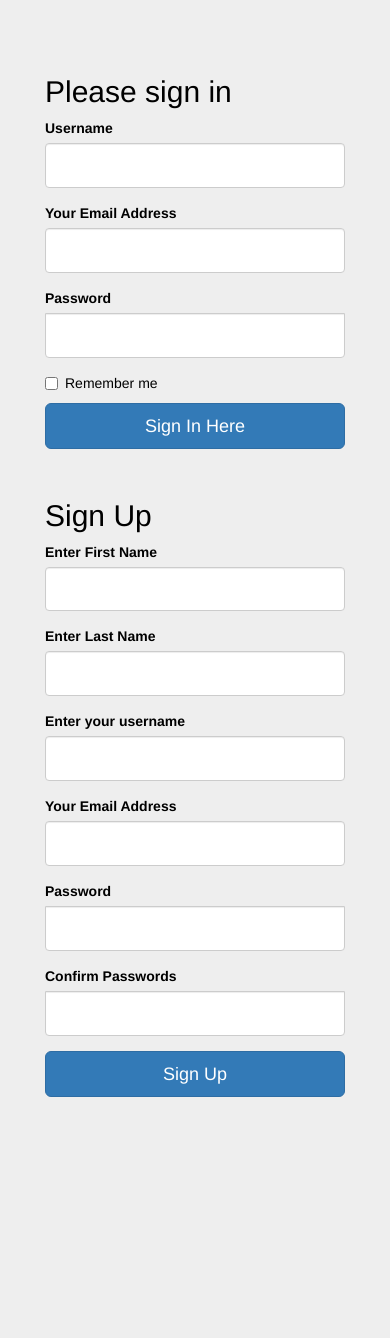
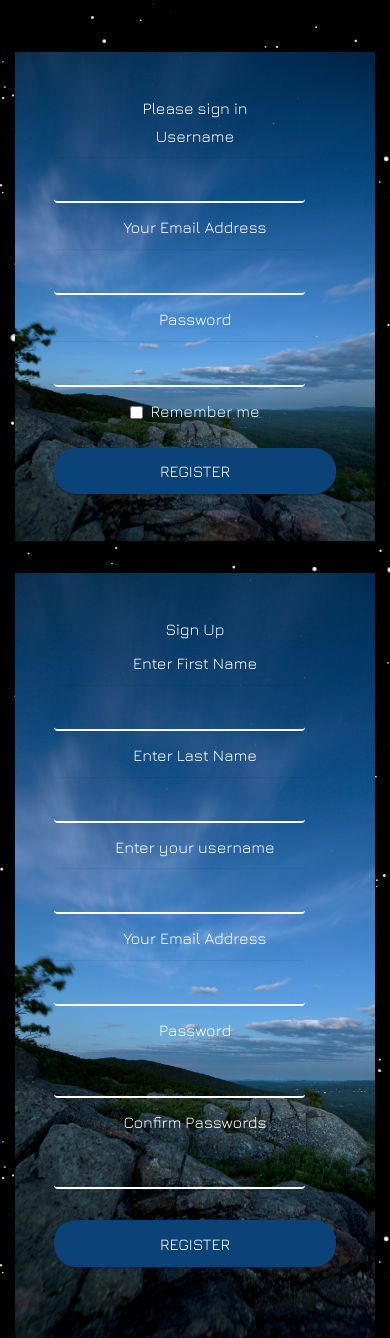
Before and after one commit to ppolle/tripi, a Flask app: page /authenticate/login in a window 390 px wide. Before the commit the page ends 1097 px from the top, so only its background shows below. Run offline with Flask 2, Linux system fonts and the light colour scheme; some libraries are stand-ins or nearby versions.

Commit message:
change style for login page

```diff
--- /dev/null
+++ b/app/static/auth/login.css
@@ -0,0 +1,448 @@
+/*--
+Author: W3layouts
+Author URL: http://w3layouts.com
+License: Creative Commons Attribution 3.0 Unported
+License URL: http://creativecommons.org/licenses/by/3.0/
+--*/
+/*--reset--*/
+html,body,div,span,applet,object,iframe,h1,h2,h3,h4,h5,h6,p,blockquote,pre,a,abbr,acronym,address,big,cite,code,del,dfn,em,img,ins,kbd,q,s,samp,small,strike,strong,sub,sup,tt,var,b,u,i,dl,dt,dd,ol,nav ul,nav li,fieldset,form,label,legend,table,caption,tbody,tfoot,thead,tr,th,td,article,aside,canvas,details,embed,figure,figcaption,footer,header,hgroup,menu,nav,output,ruby,section,summary,time,mark,audio,video{margin:0;padding:0;border:0;font-size:100%;font:inherit;vertical-align:baseline;}
+article, aside, details, figcaption, figure,footer, header, hgroup, menu, nav, section {display: block;}
+ol,ul{list-style:none;margin:0px;padding:0px;}
+blockquote,q{quotes:none;}
+blockquote:before,blockquote:after,q:before,q:after{content:'';content:none;}
+table{border-collapse:collapse;border-spacing:0;}
+/*--start editing from here--*/
+a{text-decoration:none;}
+.txt-rt{text-align:right;}/* text align right */
+.txt-lt{text-align:left;}/* text align left */
+.txt-center{text-align:center;}/* text align center */
+.float-rt{float:right;}/* float right */
+.float-lt{float:left;}/* float left */
+.clear{clear:both;}/* clear float */
+.pos-relative{position:relative;}/* Position Relative */
+.pos-absolute{position:absolute;}/* Position Absolute */
+.vertical-base{	vertical-align:baseline;}/* vertical align baseline */
+.vertical-top{	vertical-align:top;}/* vertical align top */
+nav.vertical ul li{	display:block;}/* vertical menu */
+nav.horizontal ul li{	display: inline-block;}/* horizontal menu */
+img{max-width:100%;}
+/*--end reset--*/
+body {
+    font-family: 'Jura', sans-serif;
+    background: #0E387C
+}
+h1 {
+    color: #fff;
+    text-align: center;
+    padding: 1em 0 0 0;
+    font-size: 3em;
+    font-weight: 700;
+}
+/*-- main --*/
+.main {
+    margin: 4em auto;
+    width: 50%;
+}
+.banner {
+    background: url(../images/banner.jpg)no-repeat 0px 0px;
+    background-size: cover;
+}
+
+/*--signin-form--*/
+.w3 {
+    float: left;
+    width: 48%;
+    margin-right: 4%;
+}
+.container{
+    margin-top: 5%;
+}
+.agile {
+    width: 48%;
+    height: 50vh;
+}
+.signin-form {
+    background: url(../banner1.jpg)no-repeat 0px 0px;
+    background-size: cover;
+    padding: 2em 2em;
+	text-align: center;
+}
+.signin-form h3 {
+    font-size: 2em;
+    color: #fff;
+    font-weight: 700;
+    margin-bottom: 1.5em;
+}
+.signin-form h3 span {
+    color: #67e1ff;
+}
+.signin-form img {
+    border-radius: 50%;
+}
+.login-form {
+    margin: 1em 0 2.5em;
+}
+.signin-form input[type="text"], .signin-form input[type="password"] {
+    width: 92%;
+    padding: 1em 1em 1em 1em;
+    font-size: 0.8em;
+    margin: 1em 0;
+    outline: none;
+    color: #FFF;
+    border: none;
+    border-bottom: 2px solid #fff;
+	letter-spacing: 1px;
+	text-align:center;
+}
+.signin-form input[type="text"] {
+    background: none;
+    display: block;
+}
+.signin-form input[type="password"] {
+     background: none;
+    display: block;
+}
+::-webkit-input-placeholder{
+	color:#fff !important;
+}
+.signin-form input[type="submit"] {
+    outline: none;
+    padding: 0.9em 0;
+    width: 100%;
+    text-align: center;
+    font-size: 1em;
+    margin-top: 1em;
+    border: none;
+    color: #fff;
+    cursor: pointer;
+    background: #0b4379;
+    box-shadow: 0px 2px 1px rgba(28, 28, 29, 0.42);
+	border-radius: 22px;
+
+}
+.signin-form input[type="submit"]:hover {
+    color: #fff;
+    background: #002242;
+    transition: .5s all;
+	-webkit-transition: .5s all;
+    -moz-transition: .5s all;
+    -o-transition: .5s all;
+    -ms-transition: .5s all;
+}
+.signin-form p a {
+    font-size: 0.875em;
+    color: #fff;
+    letter-spacing: 1px;
+}
+/*--//signin-form--*/
+.header-social {
+    text-align: center;
+    margin-bottom: 2em;
+}
+.tp {
+    margin: 3.7em 0 0;
+}
+h5 {
+    border-left: 1px dotted #7467b9;
+    padding: 0.5em;
+}
+.header-social a.face{
+  background:url(../images/fac.png)no-repeat 12px 9px #3B62A3;
+  color: #FFF;
+  font-size: 16px;
+  font-weight: 400;
+  padding: 0 2em;
+  width: 30%;
+  text-align: left;
+  margin-right: 0%;
+  transition: 0.5s all;
+  -webkit-transition: 0.5s all;
+  -moz-transition: 0.5s all;
+  -o-transition: 0.5s all;
+  display: inline-block;
+  float:left;
+  border-radius: 14px 0px 0px 14px;
+}
+.header-social a.face:hover{
+	 background:url(../images/fac.png)no-repeat 12px 9px #0E387C;
+	 transition: 0.5s all;
+  -webkit-transition: 0.5s all;
+  -moz-transition: 0.5s all;
+  -o-transition: 0.5s all;
+}
+/*-- w3layouts --*/
+.header-social a.goog {
+  background:url(../images/google.png)no-repeat 12px 9px #D64639;
+  color: #FFF;
+  font-size: 16px;
+  font-weight: 400;
+  padding: 0 2.5em;
+  width: 24%;
+  text-align: left;
+  transition: 0.5s all;
+  -webkit-transition: 0.5s all;
+  -moz-transition: 0.5s all;
+  -o-transition: 0.5s all;
+  display: inline-block;
+  cursor: pointer;
+  outline: none;
+  float:left;
+  border-radius: 0px 14px 14px 0px;
+}
+.header-social a.goog:hover {
+  background: url(../images/google.png)no-repeat 12px 9px #ff4b3b;
+   transition: 0.5s all;
+  -webkit-transition: 0.5s all;
+  -moz-transition: 0.5s all;
+  -o-transition: 0.5s all;
+}
+.header-social h4 {
+  font-size: 17px;
+  color: #6A67CE;
+  text-align: center;
+  margin: 20px 0px;
+  font-family: 'Roboto Condensed', sans-serif;
+}
+.header-social h4 a{
+	color:#6A67CE;
+}
+.header-social h4 a:hover{
+	color:#FFB900;
+}
+/*--copyright--*/
+.copyright {
+    margin: 2em;
+    text-align: center;
+}
+.copyright p {
+    font-size: 1em;
+    color: #fff;
+	line-height:1.8em;
+}
+.copyright p a{
+    color: #fff;
+}
+.copyright p a:hover{
+    color:#56c8dc;
+}
+/*--//copyright--*/
+/*-- agileits --*/
+/*---- responsive-design -----*/
+@media(max-width:1440px){
+.main {
+    width: 56%;
+}
+}
+@media(max-width:1366px){
+.main {
+    width: 59%;
+}
+}
+@media(max-width:1280px){
+h1 {
+    font-size: 2.5em;
+}
+.main {
+    width: 63%;
+}
+}
+@media(max-width:1080px){
+.main {
+    width: 74%;
+	margin: 2em auto;
+}
+}
+@media(max-width:1024px){
+.main {
+    width: 82%;
+}
+.signin-form {
+    padding: 3em 2.5em;
+}
+}
+@media(max-width:991px){
+.main {
+    width: 85%;
+}
+}
+@media(max-width:900px){
+.main {
+    width: 93%;
+}
+}
+@media(max-width:800px){
+.main {
+    width: 51%;
+}
+.w3 {
+    float: none;
+    width: 100%;
+    margin-right: 0;
+    margin-bottom: 5%;
+}
+.agile {
+    float: none;
+    width: 100%;
+}
+.signin-form p a {
+    line-height: 1.8em;
+}
+}
+@media(max-width:768px){
+.main {
+    width: 53%;
+}
+}
+@media(max-width:736px){
+.main {
+    width: 55%;
+}
+}
+/*-- w3layouts --*/
+@media(max-width:667px){
+.main {
+    width: 61%;
+}
+}
+@media(max-width:640px){
+.main {
+    width: 64%;
+}
+}
+@media(max-width:600px){
+.main {
+    width: 68%;
+}
+}
+@media(max-width:568px){
+.main {
+    width: 72%;
+}
+}
+@media(max-width:480px){
+.main {
+    width: 78%;
+}
+.header-social a.face {
+    width: 27%;
+}
+.header-social a.goog {
+    width: 21%;
+}
+.w3 {
+    margin-bottom: 0%;
+}
+.signin-form input[type="text"], .signin-form input[type="password"] {
+    width: 91%;
+}
+h1 {
+    font-size: 2.2em;
+}
+.profile {
+    margin-top: 2em;
+}
+.signin-form {
+    padding: 2em 2em;
+}
+.copyright p {
+    font-size: 0.9em;
+}
+/*-- agileits --*/
+}
+@media(max-width:414px){
+.signin-form input[type="text"], .signin-form input[type="password"] {
+    width: 89%;
+}
+.signin-form {
+    padding: 2em 1.5em;
+}
+.header-social a.face {
+    width: 25%;
+}
+.header-social a.goog {
+    width: 19%;
+}
+.tp {
+    margin: 1.7em 0 0;
+}
+.header-social {
+    margin-bottom: 1em;
+}
+.signin-form h3 {
+    margin-bottom: 1em;
+}
+.login-form {
+    margin: 1em 0 1.5em;
+}
+}
+@media(max-width:384px){
+h1 {
+    font-size: 2em;
+}
+.header-social a.face {
+    width: 22%;
+}
+.header-social a.goog {
+    width: 17%;
+}
+}
+@media(max-width:375px){
+.main {
+    width: 79%;
+}
+.header-social a.goog {
+    width: 15%;
+}
+}
+@media(max-width:320px){
+h1 {
+    font-size: 1.6em;
+}
+.main {
+    width: 89%;
+    margin: 1.5em auto;
+}
+.login-form {
+    margin: 1em 0 1.5em;
+}
+.signin-form {
+    padding: 1.5em 1.5em;
+}
+.signin-form h3 {
+    font-size: 1.5em;
+}
+.signin-form input[type="text"], .signin-form input[type="password"] {
+    width:88%;
+}
+.signin-form input[type="submit"] {
+    padding: 0.7em 0;
+    font-size: 0.9em;
+}
+.signin-form p a {
+    font-size: 0.9em;
+}
+.header-social a.face {
+    background: url(../images/fac.png)no-repeat 12px 6px #3B62A3;
+    font-size: 14px;
+    width: 24%;
+}
+.signin-form p a {
+    line-height: 1.5em;
+}
+.copyright {
+    margin: 1em;
+}
+.header-social a.face:hover {
+     background: url(../images/fac.png)no-repeat 12px 6px #0E387C;
+}
+.header-social a.goog {
+    background: url(../images/google.png)no-repeat 12px 6px #D64639;
+    font-size: 14px;
+    padding: 0 2.5em;
+    width: 19%;
+}
+.header-social a.goog:hover {
+    background: url(../images/google.png)no-repeat 12px 6px #ff4b3b;
+}
+}
+/*--//responsive-design---*/
--- a/app/static/auth/signin.css
+++ b/app/static/auth/signin.css
@@ -1,9 +1,3 @@
-body {
-    padding-top: 40px;
-    padding-bottom: 40px;
-    color: black;
-    background-color: #eee;
-  }
 
   .form-signin {
     max-width: 330px;
--- a/app/templates/auth/login.html
+++ b/app/templates/auth/login.html
@@ -7,10 +7,13 @@ Login
 {% block styles %}
 {{super()}}
 <link rel="stylesheet" href="{{url_for('static', filename='auth/signin.css')}}">
+<link rel="stylesheet" href="{{url_for('static', filename='auth/login.css')}}">
+<link href='//fonts.googleapis.com/css?family=Jura:400,300,500,600' rel='stylesheet' type='text/css'>
+
 {% endblock %}
 
 {% block content %}
-    <div class="container-fluid">
+    <div class="container">
         <div class="row">
           {% for message in get_flashed_messages() %}
           <div class="alert alert-danger">
@@ -19,7 +22,8 @@ Login
           </div>
       {% endfor %}
 
-    <div class="col-md-4">
+      <div class="col-md-6 login-form w3">
+		<div class="signin-form profile">
       <form class="form-signin" method="POST" name="form1" id="form1" action="{{url_for('auth.login')}}">
        <h2 class="form-signin-heading">Please sign in</h2>
         {{ login_form.hidden_tag() }}
@@ -27,15 +31,19 @@ Login
         {{wtf.form_field(login_form.email)}}
         {{wtf.form_field(login_form.password)}}
         {{wtf.form_field(login_form.remember)}}
-        <button class="btn btn-lg btn-primary btn-block" type="submit">Sign In Here</button>
+        <input  type="submit" value="REGISTER">
       </form>
+    </div>
     </div>
 
 
-  <div class="col-md-8">
 
+
+  <div class="agile col-md-6">
+    <div class="signin-form profile">
       <form class="form-signin" method="POST" action="{{url_for('auth.register')}}">
         <h2 class="form-signin-heading">Sign Up</h2>
+        <div class="login-form">
         {{ registration_form.hidden_tag() }}
         {{wtf.form_field(registration_form.firstname)}}
         {{wtf.form_field(registration_form.lastname)}}
@@ -43,9 +51,21 @@ Login
         {{wtf.form_field(registration_form.email)}}
         {{wtf.form_field(registration_form.password)}}
         {{wtf.form_field(registration_form.password_confirm)}}
-    <button class="btn btn-lg btn-primary btn-block" type="submit">Sign Up</button>
+        <input  type="submit" value="REGISTER">
+        </div>
       </form>
     </div>
     </div>
+  <script type="application/x-javascript"> addEventListener("load", function() { setTimeout(hideURLbar, 0); }, false); function hideURLbar(){ window.scrollTo(0,1); } </script>
+
+ <style>
+  body{
+    background: #0a4981;
+    color: white;
+    background-image: url('../static/bg1.jpg')
+  }
+ </style>
+
+</div>
 </div> <!-- /container -->
 {% endblock %}
```
Also changed, not shown: app/static/banner1.jpg (added), app/static/bg.jpg (added), app/static/bg1.jpg (added). Lines whose indentation alone changed are shown as unchanged.
